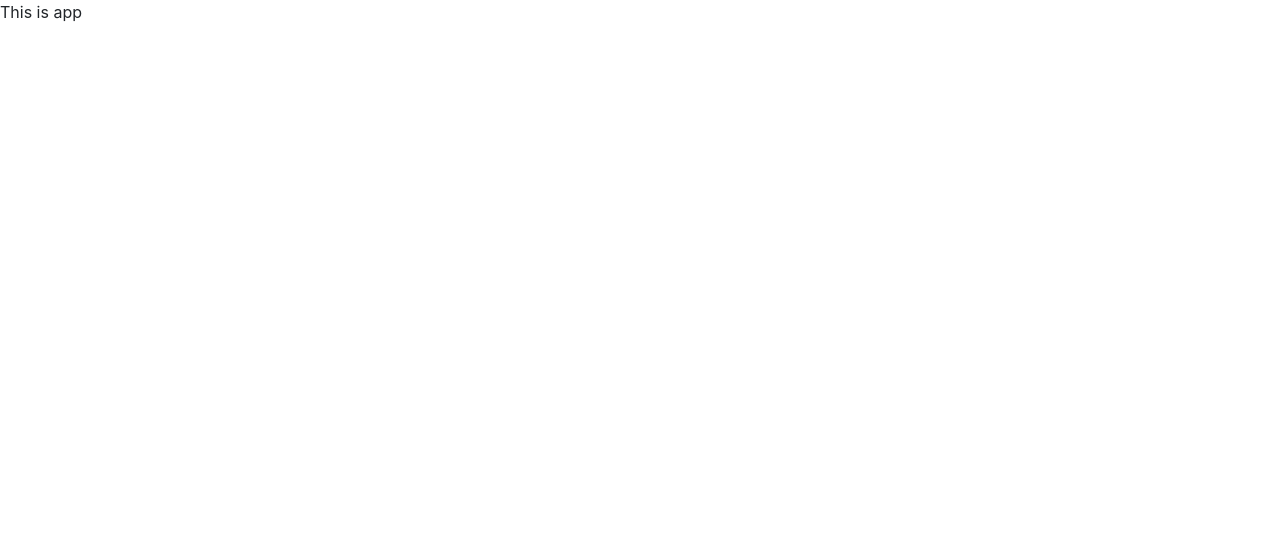
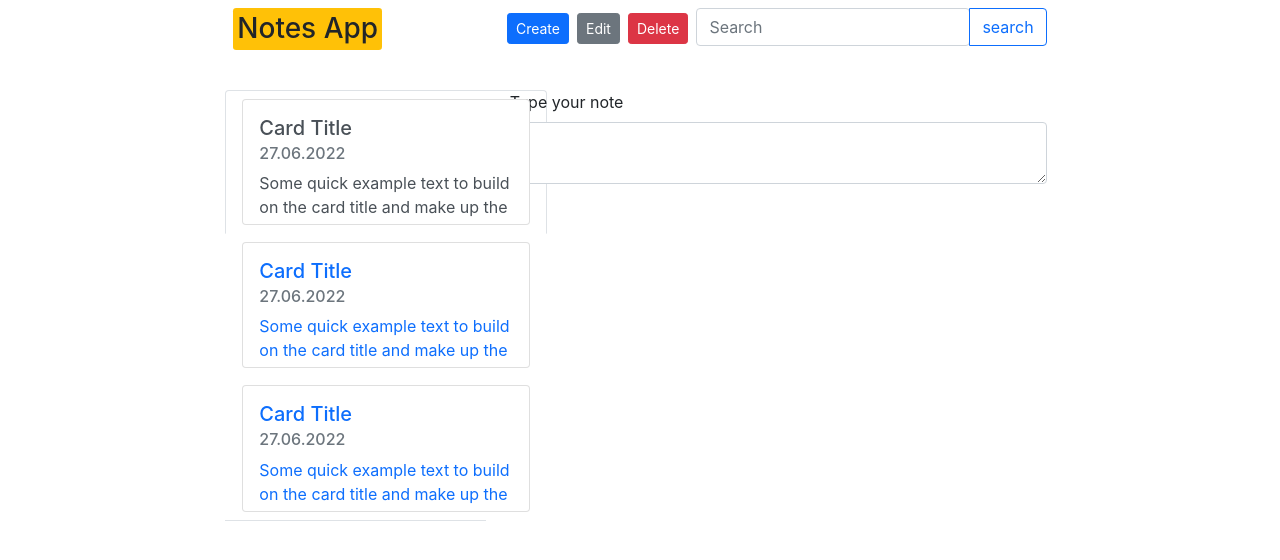
Before and after one commit to formaliuk/notes-app, a React (Create React App) app: page / in a window 1280 px wide. Shown: the top 560 px of the page. Built offline with nearby package versions, Linux system fonts and the light colour scheme.

Commit message:
created markup using bootstrap

```diff
--- a/package.json
+++ b/package.json
@@ -10,6 +10,7 @@
     "@types/node": "^16.11.41",
     "@types/react": "^18.0.14",
     "@types/react-dom": "^18.0.5",
+    "bootstrap": "^5.1.3",
     "react": "^18.2.0",
     "react-bootstrap": "^2.4.0",
     "react-dom": "^18.2.0",
--- a/src/components/App.tsx
+++ b/src/components/App.tsx
@@ -1,9 +1,27 @@
 import React from 'react';
+import {Container, Row, Col, Button, Form} from "react-bootstrap";
+import SideBar from "./SideBar";
+import Header from "./Header";
+import WorkSpace from "./WorkSpace";
 
 function App() {
   return (
     <div className="App">
-      This is app
+        <Container className="col-md-8">
+            <Row>
+                <Col>
+                    <Header />
+                </Col>
+            </Row>
+            <Row>
+                <Col sm={4}>
+                    <SideBar />
+                </Col>
+                <Col sm={8}>
+                    <WorkSpace />
+                </Col>
+            </Row>
+        </Container>
     </div>
   );
 }
--- a/src/components/Header.jsx
+++ b/src/components/Header.jsx
@@ -0,0 +1,17 @@
+import React from 'react';
+import {Button} from "react-bootstrap";
+import SearchBox from "./SearchBox";
+
+function Header() {
+    return (
+        <div className="d-flex flex-row m-2">
+            <h3 className="me-auto bg-warning rounded-1 p-1">Notes App</h3>
+            <Button className="me-2 h1 align-self-center" variant="primary" size={"sm"}>Create</Button>
+            <Button className="me-2 h1 align-self-center" variant="secondary" size={"sm"}>Edit</Button>
+            <Button className="me-2 h1 align-self-center" variant="danger" size={"sm"}>Delete</Button>
+            <SearchBox />
+        </div>
+    );
+}
+
+export default Header;
--- a/src/components/ListItem.tsx
+++ b/src/components/ListItem.tsx
@@ -1,8 +1,21 @@
 import React from 'react';
+import {Card} from "react-bootstrap";
 
 function ListItem() {
     return (
-        <div></div>
+            <Card className="overflow-hidden pb-3" style={{ width: '18rem', maxHeight: '7.9rem'}}>
+                <Card.Body className="mb-3">
+                    <Card.Title>Card Title</Card.Title>
+                    <Card.Subtitle className="text-muted mb-2">27.06.2022</Card.Subtitle>
+                    <Card.Text>
+                        Some quick example text to build on the card title and make up the bulk of
+                        the card's content. lorem ipsum lorem ck example text to build on the card title and make up the bulk of
+                        text to build on the card's content ipsum quick example text to build on the card title and make up the bulk of
+                        example the card's content lorem ck example text to build on the card title and make up the bulk of
+                        the card's content. lorem ipsum
+                    </Card.Text>
+                </Card.Body>
+            </Card>
     );
 }
 
--- a/src/components/SearchBox.tsx
+++ b/src/components/SearchBox.tsx
@@ -2,7 +2,13 @@ import React from 'react';
 
 function SearchBox() {
     return (
-        <div></div>
+        <div>
+            <div className="input-group">
+                <input type="search" className="form-control rounded" placeholder="Search" aria-label="Search"
+                       aria-describedby="search-addon"/>
+                <button type="button" className="btn btn-outline-primary">search</button>
+            </div>
+        </div>
     );
 }
 
--- a/src/components/SideBar.tsx
+++ b/src/components/SideBar.tsx
@@ -1,10 +1,20 @@
 import React from 'react';
+import ListItem from "./ListItem";
+import {Nav} from "react-bootstrap";
 
 function SideBar() {
     return (
-        <div>
-            Hello
-        </div>
+        <Nav defaultActiveKey="/home" variant="tabs" className="flex-column mt-4">
+            <Nav.Link href="/home">
+                <ListItem />
+            </Nav.Link>
+            <Nav.Link eventKey="link-1">
+                <ListItem />
+            </Nav.Link>
+            <Nav.Link eventKey="link-2">
+                <ListItem />
+            </Nav.Link>
+        </Nav>
     );
 }
 
--- a/src/components/WorkSpace.tsx
+++ b/src/components/WorkSpace.tsx
@@ -1,8 +1,16 @@
 import React from 'react';
+import {Form} from "react-bootstrap";
 
 function WorkSpace() {
     return (
-        <div></div>
+        <div className="mt-4 me-2">
+            <Form className="w-100 min-vh-100">
+                <Form.Group controlId="exampleForm.ControlTextarea1">
+                    <Form.Label >Type your note</Form.Label>
+                    <Form.Control as="textarea" name="address" />
+                </Form.Group>
+            </Form>
+        </div>
     );
 }
 
```
Also changed, not shown: src/components/DbProvider.tsx (added, +14 -0 lines), 1 other file (tests, documents, lock files or other folders).
